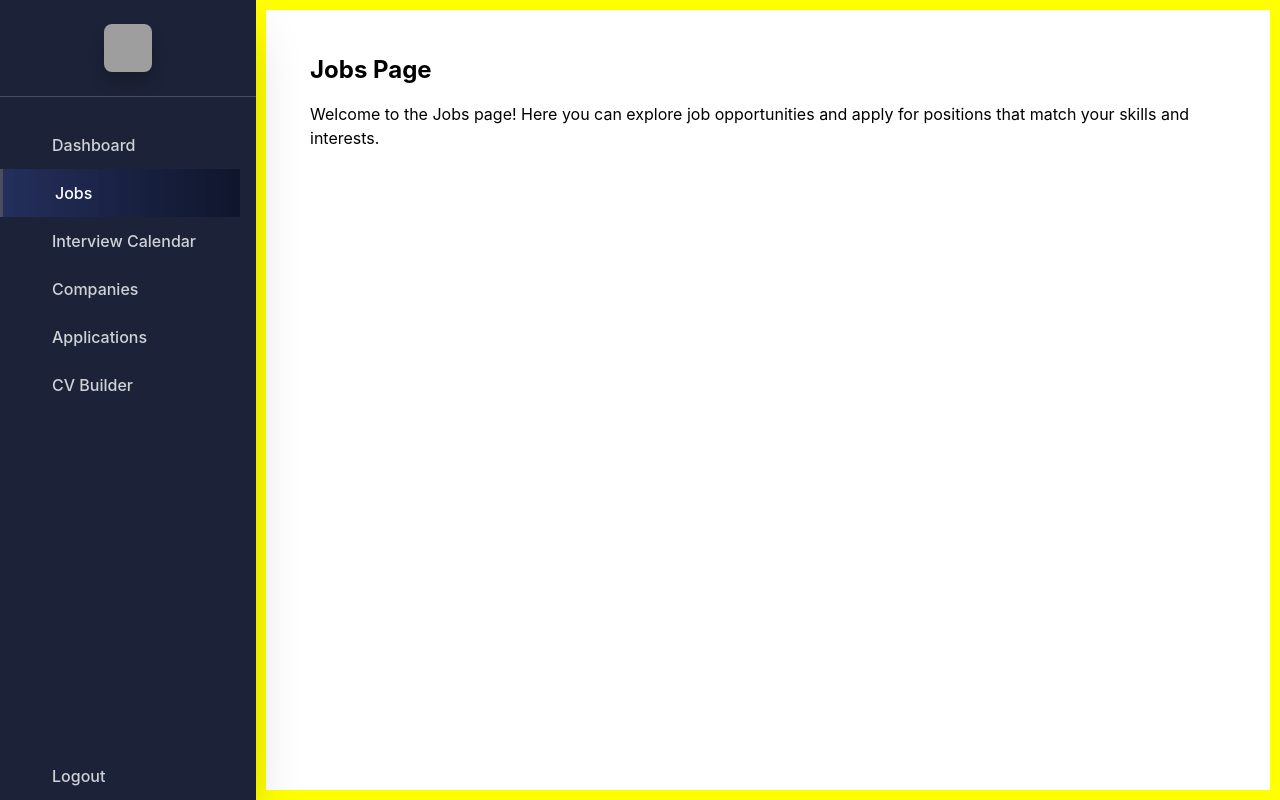
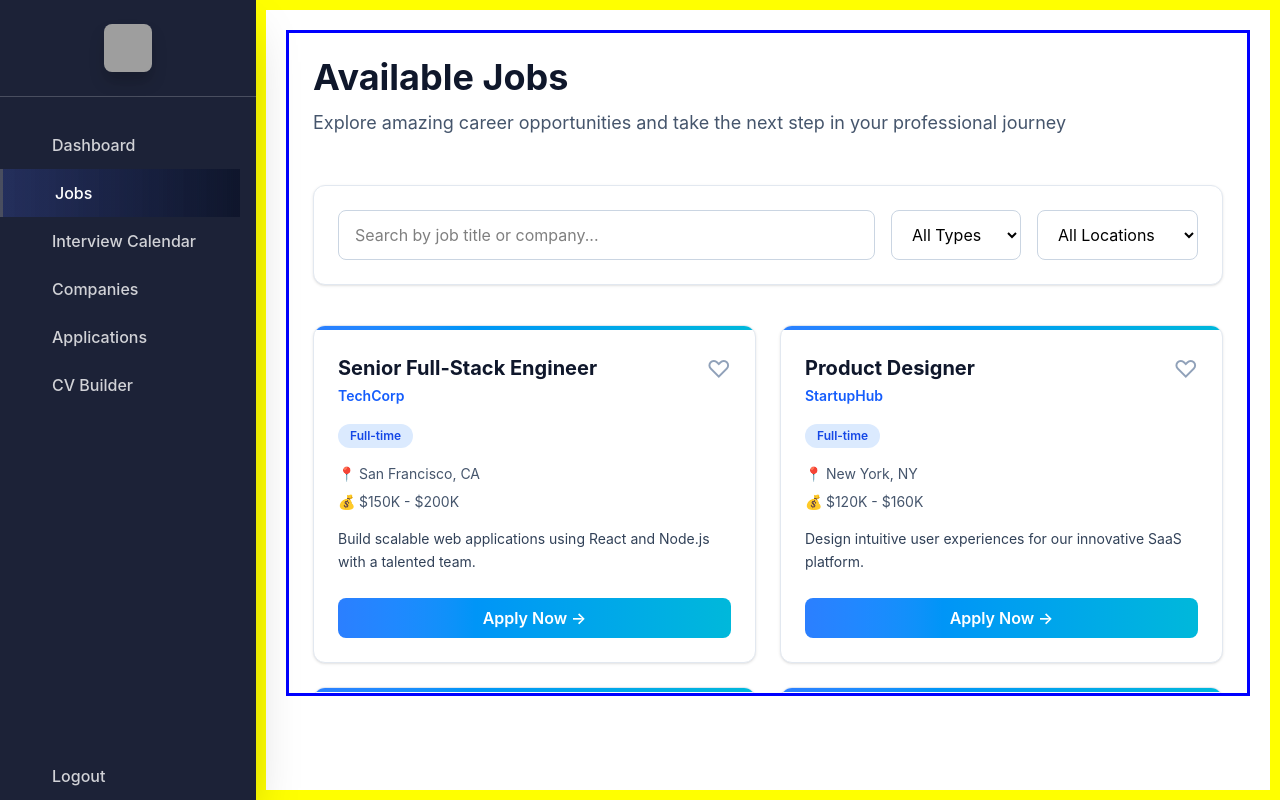
Before and after one commit to Sivajan-Jeyaseelan/careerbridgeproject, a Next.js app: page /candidate/jobs in a window 1280 px wide. Built offline with nearby package versions, Linux system fonts and the light colour scheme; grey boxes are pictures that could not be loaded.

Commit message:
created dummy jobs page

```diff
--- a/app/candidate/jobs/page.tsx
+++ b/app/candidate/jobs/page.tsx
@@ -1,10 +1,209 @@
-import React from "react";
+/*import React from "react";
 
 export default function JobsPage() {
   return (
-    <div className="p-6">
+    <div className="content-component p-6">
       <h1 className="text-2xl font-bold mb-4">Jobs Page</h1>
       <p>Welcome to the Jobs page! Here you can explore job opportunities and apply for positions that match your skills and interests.</p>
     </div>
   );
 }
+
+*/
+
+
+
+
+
+
+
+
+
+
+import React from "react";
+
+export default function JobsPage() {
+
+    const jobs = [
+
+        {
+
+            id: 1,
+            title: "Senior Full-Stack Engineer",
+            company: "TechCorp",
+            location: "San Francisco, CA",
+            type: "Full-time",
+            salary: "$150K - $200K",
+            description: "Build scalable web applications using React and Node.js with a talented team.",
+
+        },
+        {
+
+            id: 2,
+            title: "Product Designer",
+            company: "StartupHub",
+            location: "New York, NY",
+            type: "Full-time",
+            salary: "$120K - $160K",
+            description: "Design intuitive user experiences for our innovative SaaS platform.",
+
+        },
+        {
+
+            id: 3,
+            title: "Data Science Intern",
+            company: "DataDrive",
+            location: "Remote",
+            type: "Internship",
+            salary: "$25/hr",
+            description: "Learn machine learning and data analysis while working on real-world projects.",
+
+        },
+        {
+
+            id: 4,
+            title: "DevOps Engineer",
+            company: "CloudScale",
+            location: "Austin, TX",
+            type: "Full-time",
+            salary: "$140K - $190K",
+            description: "Manage and optimize our cloud infrastructure using modern DevOps practices.",
+
+        },
+
+    ];
+
+    const getTypeColor = (type: string) => {
+
+        switch (type) {
+
+            case "Full-time":
+
+              return "bg-blue-100 text-blue-700";
+
+            case "Part-time":
+
+              return "bg-green-100 text-green-700";
+
+            case "Internship":
+
+              return "bg-purple-100 text-purple-700";
+
+            default:
+
+              return "bg-gray-100 text-gray-700";
+
+        }
+
+    };
+
+    return (
+
+        <div className="content-component p-6">
+
+            <div className="mb-12">
+
+                <h1 className="text-4xl font-bold text-slate-900 mb-3">Available Jobs</h1>
+                <p className="text-lg text-slate-600">Explore amazing career opportunities and take the next step in your professional journey</p>
+
+            </div>
+
+
+            <div className="mb-10 bg-white rounded-xl shadow-sm border border-slate-200 p-6">
+
+                <div className="flex flex-col md:flex-row gap-4">
+
+                    <input
+                        type="text"
+                        placeholder="Search by job title or company..."
+                        className="flex-1 px-4 py-3 border border-slate-300 rounded-lg focus:outline-none focus:ring-2 focus:ring-blue-500 focus:border-transparent"
+                    />
+
+                    <select className="px-4 py-3 border border-slate-300 rounded-lg focus:outline-none focus:ring-2 focus:ring-blue-500 cursor-pointer">
+                        <option>All Types</option>
+                        <option>Full-time</option>
+                        <option>Part-time</option>
+                        <option>Internship</option>
+                    </select>
+
+                    <select className="px-4 py-3 border border-slate-300 rounded-lg focus:outline-none focus:ring-2 focus:ring-blue-500 cursor-pointer">
+                        <option>All Locations</option>
+                        <option>Remote</option>
+                        <option>San Francisco</option>
+                        <option>New York</option>
+                    </select>
+
+                </div>
+
+            </div>
+
+
+            <div className="grid grid-cols-1 md:grid-cols-2 gap-6">
+
+                {jobs.map((job) => (
+
+                    <div key={job.id} className="bg-white rounded-xl shadow-sm border border-slate-200 hover:shadow-lg hover:border-blue-300 transition-all duration-300 overflow-hidden group">
+
+                        <div className="h-1 bg-gradient-to-r from-blue-500 to-cyan-500"></div>
+
+                        <div className="p-6">
+
+                            <div className="flex items-start justify-between mb-4">
+
+                                <div>
+
+                                    <h2 className="text-xl font-bold text-slate-900 mb-1 group-hover:text-blue-600 transition-colors">
+                                        {job.title}
+                                    </h2>
+
+                                    <p className="text-sm font-semibold text-blue-600">{job.company}</p>
+
+                                </div>
+
+                                <button className="text-slate-400 hover:text-blue-500 transition-colors text-2xl">♡</button>
+
+                            </div>
+
+                              <div className="mb-4">
+
+                                  <span className={`inline-block px-3 py-1 rounded-full text-xs font-semibold ${getTypeColor(job.type)}`}>
+                                      {job.type}
+                                  </span>
+
+                              </div>
+
+                            <div className="space-y-2 mb-4 text-sm text-slate-600">
+
+                                <p>📍 {job.location}</p>
+                                <p>💰 {job.salary}</p>
+
+                            </div>
+
+                            <p className="text-slate-700 text-sm mb-6 leading-relaxed">
+                                {job.description}
+                            </p>
+
+                            <button className="w-full bg-gradient-to-r from-blue-500 to-cyan-500 hover:from-blue-600 hover:to-cyan-600 text-white font-semibold py-2 rounded-lg transition-all duration-300 transform hover:scale-105">
+                                Apply Now →
+                            </button>
+
+                        </div>
+
+                    </div>
+
+                ))}
+
+            </div>
+
+
+            <div className="mt-12 text-center text-slate-600">
+
+                <p>Showing 4 of 128 jobs • <a href="#" className="text-blue-600 hover:underline">View all jobs</a></p>
+
+            </div>
+
+        </div>
+
+    );
+
+}
```
